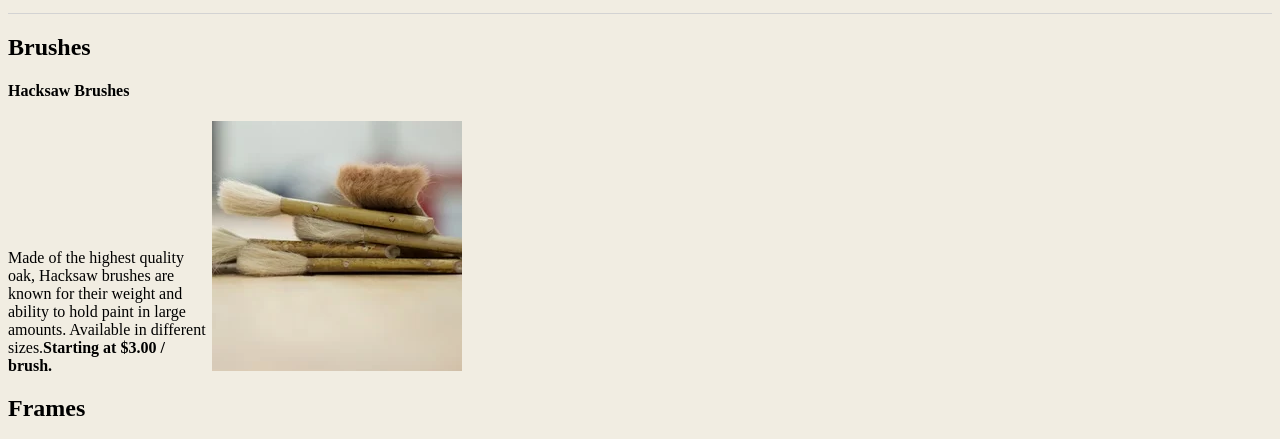
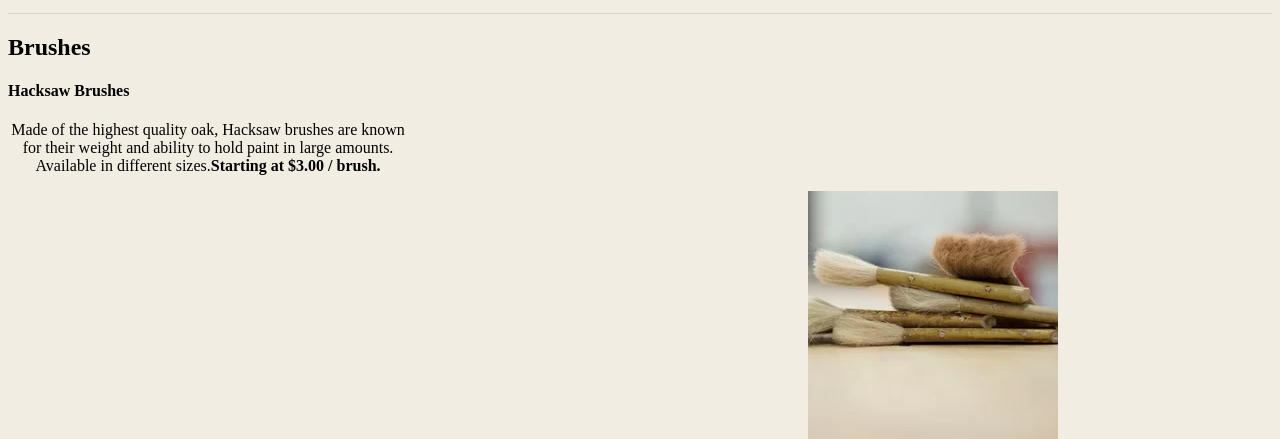
Before and after one commit to SilentStealth0/Dasmoto-s-Arts-Crafts-V2, a website: page html/index.html in a window 1280 px wide. Shown: the part 297-736 px from the top of the page. Drawn offline with Linux system fonts and the light colour scheme.

Commit message:
changed all to border-box Created :active behavior Added alt Still trying to figure out how to posotion img

```diff
--- a/css/index.css
+++ b/css/index.css
@@ -1,3 +1,6 @@
+*{
+  box-sizing: border-box;
+}
 html{
   scroll-behavior: smooth;
   background-color: #f1ede2;
@@ -89,8 +92,16 @@ nav{
   background-color: #9bb8cb;
 }
 
+.brush_sec{
+  box-sizing: border-box;
+}
 .brush_sec p{
-  display: inline-block;
-  height: 100px;
-  width: 200px;
+  width: 400px;
+  text-align: center;
+  display: block;
 }
+
+.brush_sec img{
+  position: relative;
+  left: 800px;
+}
--- a/html/index.html
+++ b/html/index.html
@@ -31,19 +31,19 @@
     <h2 id="brush_title">Brushes</h2>
     <h4><strong>Hacksaw Brushes</strong></h4>
     <p>Made of the highest quality oak, Hacksaw brushes are known for their weight and ability to hold paint in large amounts. Available in different sizes.<strong>Starting at $3.00 / brush.</strong></p>
-    <img    src="../img/img2.jpeg">
+    <img    src="../img/img2.jpeg" alt="">
     </section>
 
   <section class="frame_sec">
     <h2 id="frame_title">Frames</h2>
-    <img src="../img/img3.jpeg"/>
+    <img src="../img/img3.jpeg" alt=""/>
     <p><strong>Art Frames (assorted)</strong></p>
     <p>Assorted frames made of different material, including MDF, birchwood, and PDE. Select frames can be sanded and painted according to your needs.<strong>Starting at $2.00 / frame.</strong></p>
   </section>
 
   <section class="paint_sec">
     <h2 id="paint_title">Paint</h2>
-    <img src="../img/img4.jpeg"/>
+    <img src="../img/img4.jpeg" alt=""/>
     <p><strong>Clean Finnish Paint</strong></p>
     <p>Imported paint from Finland. Over 256 colors available in-store, varying in quantity (1 oz. to 8 oz.). Clean Finnish paint microbinds to canvas, increasing the finish and longevity of any artwork.<strong>Starting at $5.00 / tube.</strong></p>
   </section>
```
